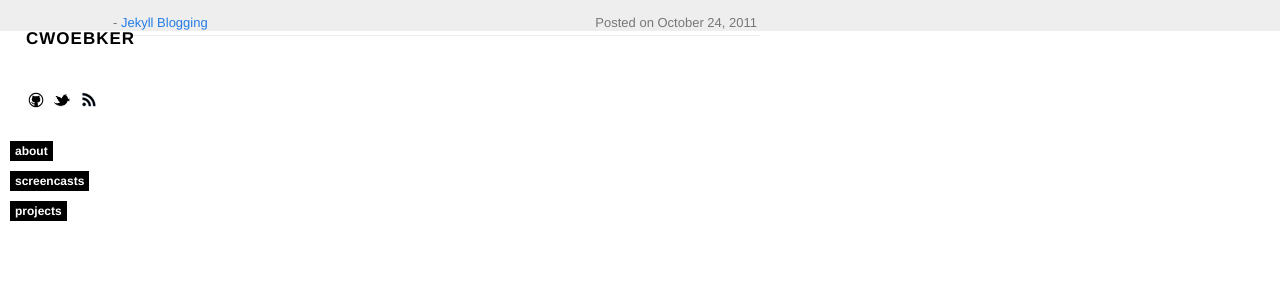
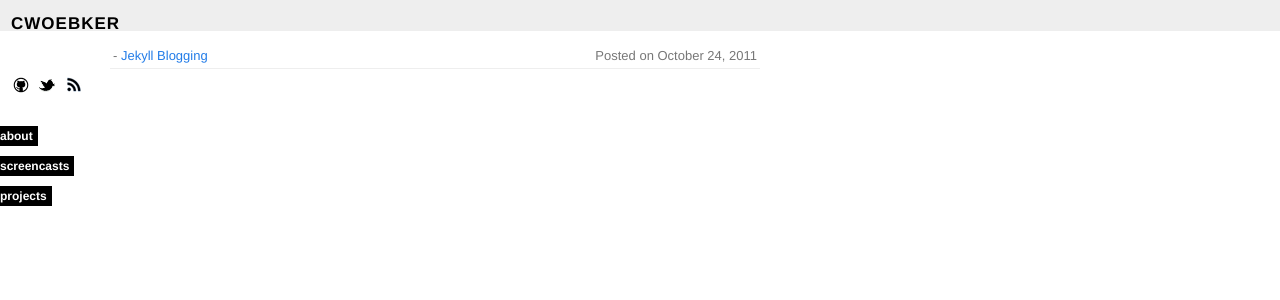
Before and after one commit to cwoebker/.com, a Jekyll site: the page built from index.html, in a window 1280 px wide. Shown: the top 300 px of the page. Built offline with Jekyll 4.4.1, drawn with Linux system fonts in a browser that asks for light colours; nearby versions of some CDN libraries; Markdown is read by kramdown in place of the engine named in the settings.

Commit message:
removed topbar fixation

```diff
--- a/css/styles.css
+++ b/css/styles.css
@@ -80,10 +80,8 @@ h3{
 }
 
 #topbar{
-  position: fixed;
   left: 15px;
-  top: 15px;
-  width: 80px;
+  right: 15px;
   font-family: Helvetica, sans-serif;
 }
 #topbar .avatar{
```
